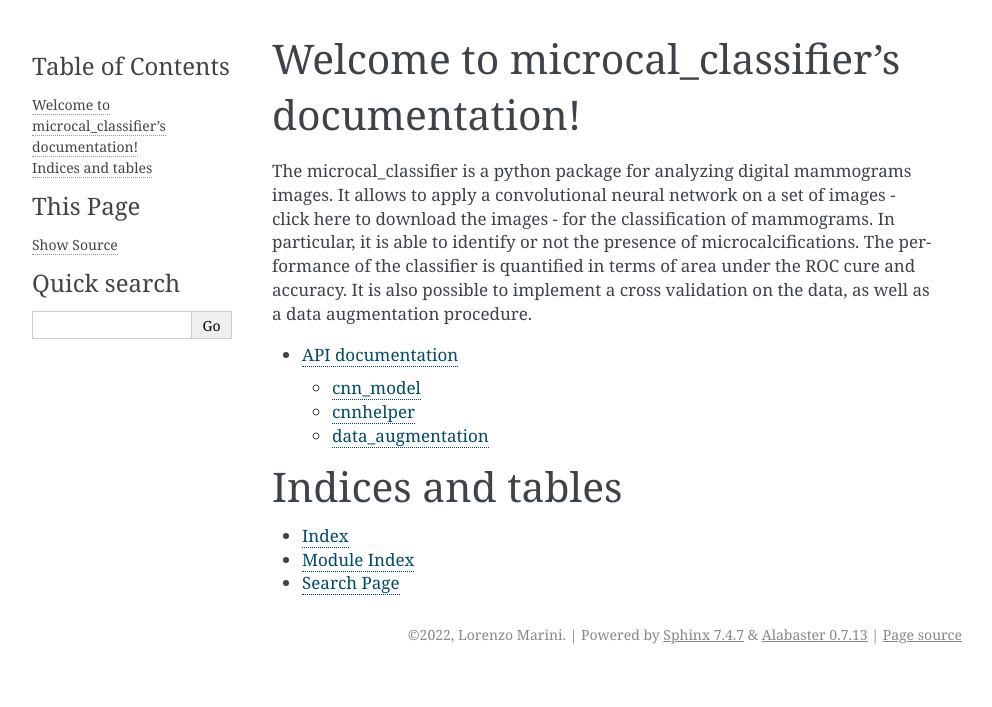
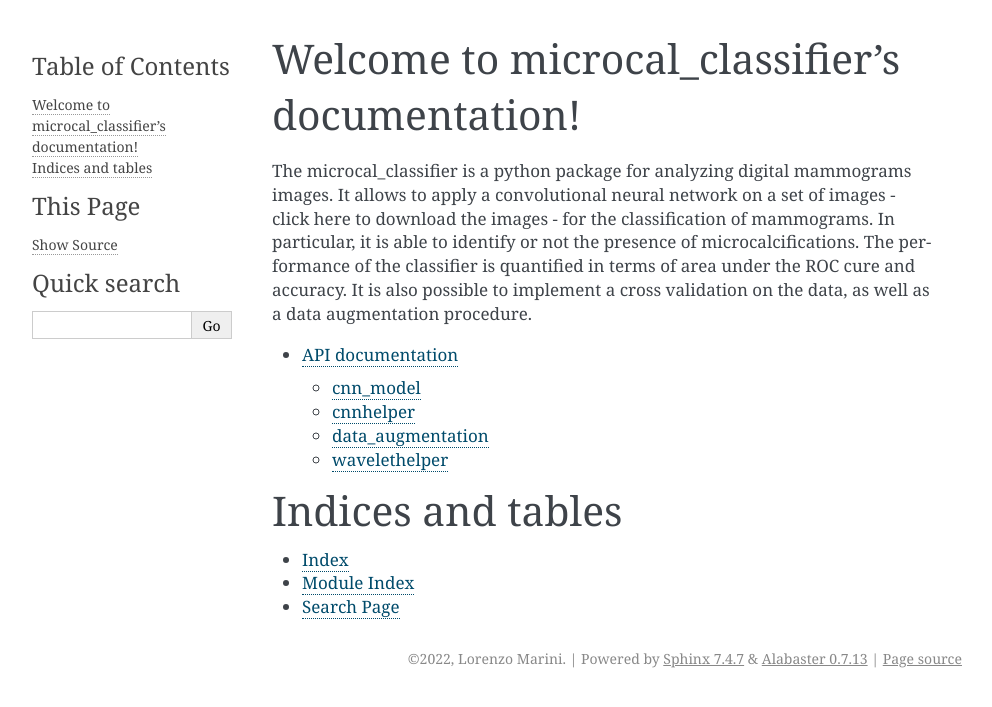
Before and after one commit to lorenzomarini96/microcal_classifier, a Sphinx documentation site: the page built from docs/index.rst, in a window 1280 px wide. Shown: the top 707 px of the page, without its empty margins (148-1140 px from the left). Built offline with Sphinx 7.4.7, drawn with Linux system fonts in a browser that asks for light colours.

Commit message:
work on wavelet docs

```diff
--- a/docs/api.rst
+++ b/docs/api.rst
@@ -21,3 +21,9 @@
 
 .. automodule:: data_augmentation
    :members:
+
+wavelethelper
+-------------
+
+.. automodule:: wavelethelper
+   :members:
--- /dev/null
+++ b/docs/wavelethelper.rst
@@ -0,0 +1,5 @@
+wavelethelper
+-------------
+
+.. automodule:: wavelethelper
+   :members:
```
